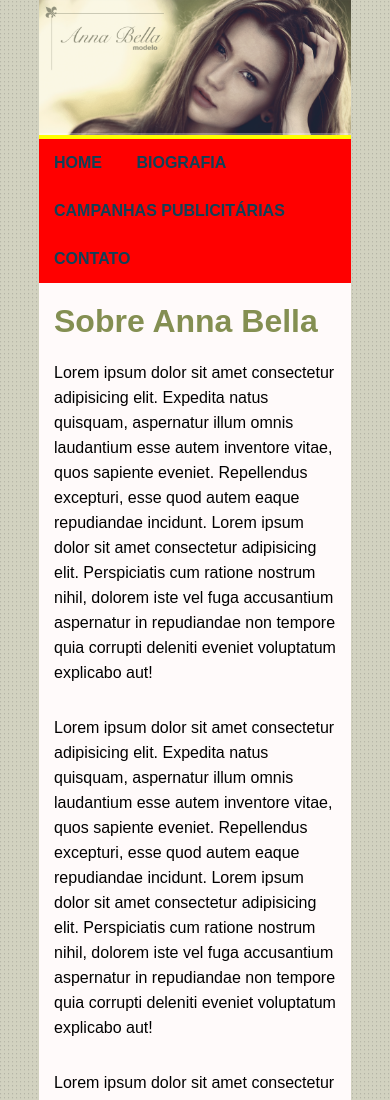
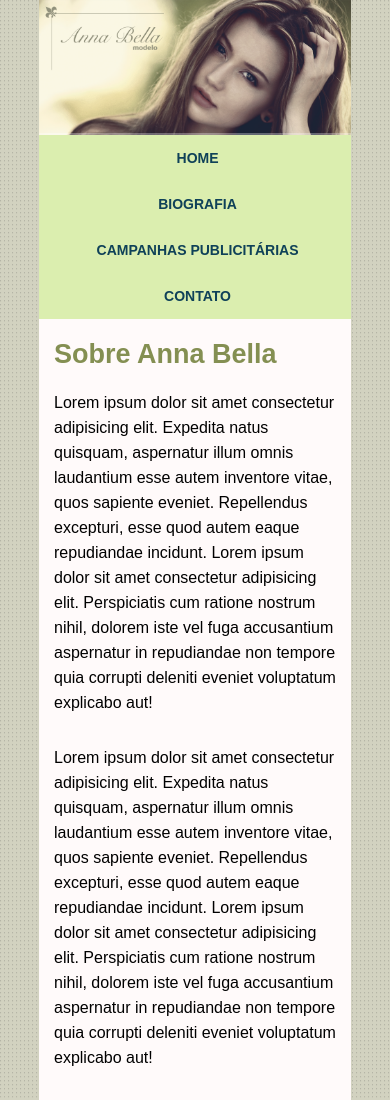
Before and after one commit to thiagocef/Desenvolvimento-Web-Completo-2021-20-cursos-20-projetos, a plain HTML site: page projeto-anna-bella/index.html in a window 390 px wide. Shown: the top 1100 px of the page. Drawn offline with Linux system fonts and the light colour scheme.

Commit message:
media query

```diff
--- a/projeto-anna-bella/estilos/style.css
+++ b/projeto-anna-bella/estilos/style.css
@@ -13,6 +13,7 @@
     --cor02: #0f4158;
     --cor03: #dbeeaf;
     --cor04: snow;
+    --cor05: #758186;
 }
 
 /*-----------------------------------------*/
@@ -34,10 +35,10 @@ body {
 
 /*-----------------------------------------*/
 
-header {
+/*header {
     background-color: yellow;
-    height: 100%;
-}
+
+}*/
 
 img.capa {
     width: 100%;
@@ -48,13 +49,12 @@ img.capa {
 /*------------------------------------------*/
 
 nav {
-   background-color: red;
+   /*background-color: red;*/
+}
 
-
-}
 nav ul {
     /*background-color: silver;*/
-
+    margin-top: -4px; /*isso foi uma gambiarra*/
 }
 nav ul li {
     display: inline-block;
@@ -69,7 +69,7 @@ nav a {
     color: var(--cor02);
 }
 nav li:hover {
-    background-color: var(--cor02);
+    background-color: var(--cor05);
     color: var(--cor03);
 }
 /*nav a:hover {
@@ -118,6 +118,33 @@ footer {
 
 /*==========================================*/
 
-@media (max-width: 756){
+@media (max-width: 722px){
+    nav {
+        /*background-color: yellow;*/
+        color: var(--cor02);
+        text-align: center;
+    }
+    nav li {
 
+        font-size: 13px;
+        margin-right: -10px;
+    }
 }
+
+@media (max-width: 584px){
+    nav {
+        /*background-color: green;*/
+        color: var(--cor02);
+        text-align: center;
+
+    }
+    nav li {
+        width: 92%;
+        font-size: 14px;
+        margin: 0px;
+
+    }
+    h1 {
+        font-size: 27px;
+    }
+}
```
